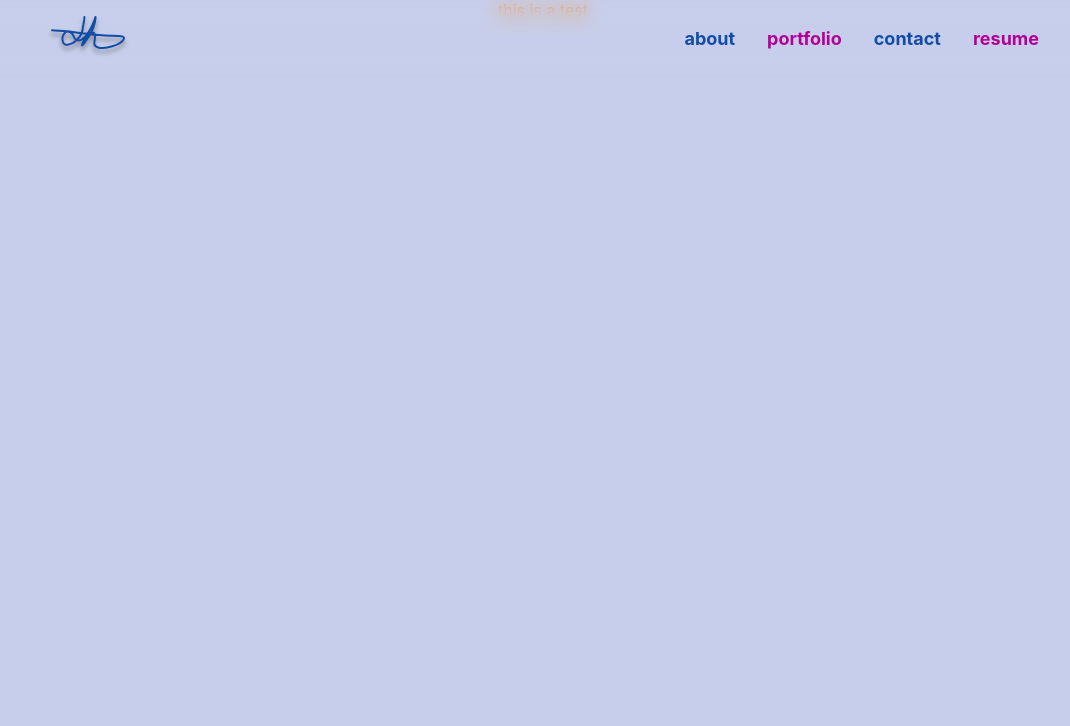
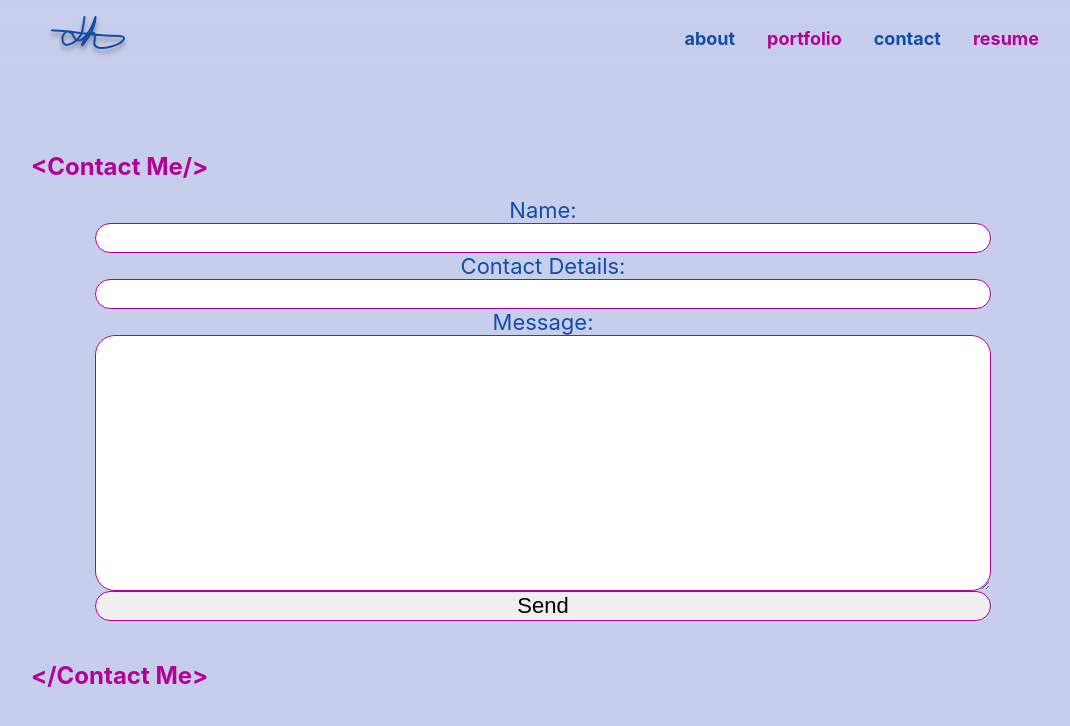
Before and after one commit to lewy192/React-Portfolio, a React (Create React App) app in the folder portfolio/: page /contact in a window 1280 px wide. Shown: the top 726 px of the page, without its empty margins (97-1167 px from the left). Built offline with nearby package versions, Linux system fonts and the light colour scheme.

Commit message:
add:contact me form

```diff
--- /dev/null
+++ b/portfolio/src/components/Contact/Contact.css
@@ -0,0 +1,36 @@
+.contact-me {
+    float: left;
+    margin: 1.5rem auto 0 0;
+    color: var(--testing);
+}
+
+.contact-container {
+    margin: 6rem 0 0 0;
+    display: flex;
+    flex-direction: column;
+    color: var(--introBlue);
+}
+
+.contact-form {
+    margin: 1rem 4rem;
+    display: flex;
+    flex-direction: column;
+    justify-content: center;
+}
+
+.contact-form > * {
+    border-radius: 20px;
+    border: 1px solid var(--testing);
+    font-size: 22px;
+}
+
+.contact-form label {
+    border: none;
+}
+
+.submit-button {
+    border: 1px solid var(--testing);
+    margin-top: 2rem;
+    padding: 1rem 2rem;
+    width: 50px;
+}
--- a/portfolio/src/components/Contact/Contact.js
+++ b/portfolio/src/components/Contact/Contact.js
@@ -1,7 +1,42 @@
-import React from "react";
+import React, { useState } from "react";
+
+import "./Contact.css";
 
 function Contact() {
-    return <div> this is a test</div>;
+    const [name, setUsersName] = useState();
+
+    const sendEmail = (e) => {
+        e.preventDefault();
+    };
+
+    return (
+        <div className="contact-container">
+            <p className="contact-me-para"></p>
+            <h2 className="contact-me">&lt;Contact Me/&gt;</h2>
+            <form className="contact-form" onSubmit={sendEmail}>
+                <label htmlFor="name-field" className="name-label">
+                    Name:
+                </label>
+                <input type="text" id="name-field" name="fullName" />
+                <label htmlFor="contact-field" className="contact-label">
+                    Contact Details:
+                </label>
+                <input type="text" id="contact-field" name="contactDetails" />
+                <label htmlFor="message-field" className="message-label">
+                    Message:
+                </label>
+                <textarea
+                    name="message"
+                    id="message-field"
+                    cols="30"
+                    rows="10"
+                ></textarea>
+                <button type="submit" className="submit button">
+                    Send
+                </button>
+            </form>
+            <h2 className="contact-me">&lt;/Contact Me&gt;</h2>
+        </div>
+    );
 }
-
 export default Contact;
--- a/portfolio/src/components/Project/Project.css
+++ b/portfolio/src/components/Project/Project.css
@@ -14,63 +14,66 @@ h3 {
     }
 }
 .photo {
-    z-index: -3;
-    width: 300px;
-    height: 300px;
-    background-color: #fb8400;
+    position: relative;
+    z-index: -4;
+    width: 500px;
+    height: 200px;
+    border: 1px solid var(--testing);
+
     border-radius: 10px;
 }
 .description-container {
     display: flex;
     flex-direction: column;
     justify-content: center;
+    position: relative;
     max-height: 100%;
     width: 50%;
 }
 .project-header {
-    margin: 0 auto 1rem auto;
+    margin: 0 auto 1rem 1rem;
+}
+.tech-list {
+    display: flex;
+    justify-content: space-evenly;
+    margin: 1rem 0;
+    padding: 0;
+}
+
+.tech-list li {
+    list-style: none;
 }
 
 .front-box {
-    flex-shrink: 0;
-    position: relative;
     backdrop-filter: blur(2px);
-    height: 120px;
+    height: 100px;
+    width: 400px;
     margin: auto 0;
-    box-sizing: border-box;
+    border: 1px solid var(--introBlue);
     background-color: transparent;
-    /* background-color: black; */
-    transform: translateX(-20px);
-    border: 1px solid black;
+    transform: translateX(100vw);
     z-index: -1;
     border-radius: 10px;
-    /* top: 50%; */
-    /* transform: translateY(-50%); */
-}
-
-.front-box,
-.back-box {
-    flex-shrink: 0;
-    height: 120px;
-    border: 1px solid black;
-    border-radius: 10px;
-    transition: 1s;
-    /* top: 50%; */
+    transition: 1.2s;
 }
 
 .front-box.animate {
+    transform: translateX(-30px);
     backdrop-filter: blur(0);
 }
 
 .back-box.animate {
-    transform: translate(-20px, -121px);
+    transform: translate(-15px, -121px);
+    padding: 0;
 }
 
 .back-box {
     z-index: -2;
-    transform: translate(-10px, -130px);
-    /* border: 1px solid #fb8400; */
+    transform: translate(-30px, -130px);
+    padding: 0 10px 0 0;
+    background-color: rgb(18, 77, 165, 0.5);
     height: 120px;
+    position: relative;
 }
 .project {
     display: flex;
--- a/portfolio/src/components/Project/Project.js
+++ b/portfolio/src/components/Project/Project.js
@@ -16,24 +16,31 @@ import { motion } from "framer-motion";
 // </div>`
 function Project({ project }) {
     const [ref, inView] = useInView({
-        triggerOnce: true,
+        // triggerOnce: true,
         threshold: 0.5,
     });
 
     return (
-        <div className={`project `} ref={ref}>
+        <div className="project" ref={ref}>
             <div className="photo"></div>
             <div className="description-container">
                 <h3 className="project-header">TechREADY</h3>
-                <motion.div
-                    className={`front-box ${inView ? "animate" : ""}`}
-                ></motion.div>
-                <motion.div className={`back-box ${inView ? "animate" : ""}`}>
+                <motion.div className={`front-box ${inView ? "animate" : ""}`}>
+                    <p className="project-description">
+                        this project is awesome, check it out
+                    </p>
+                </motion.div>
+                {/* <motion.div className={`back-box ${inView ? "animate" : ""}`}>
                     <p className="project-description">
                         this porject was awesome because...
                     </p>
-                </motion.div>
-                <h3 className="tech-list">JWT, Node RESTful,</h3>
+                </motion.div> */}
+                <ul className="tech-list">
+                    <li>Node</li>
+                    <li>JWT</li>
+                    <li>REST API</li>
+                    <li>Full - Stack</li>
+                </ul>
             </div>
         </div>
     );
```
Also changed, not shown: 1 other file (tests, documents, lock files or other folders).
